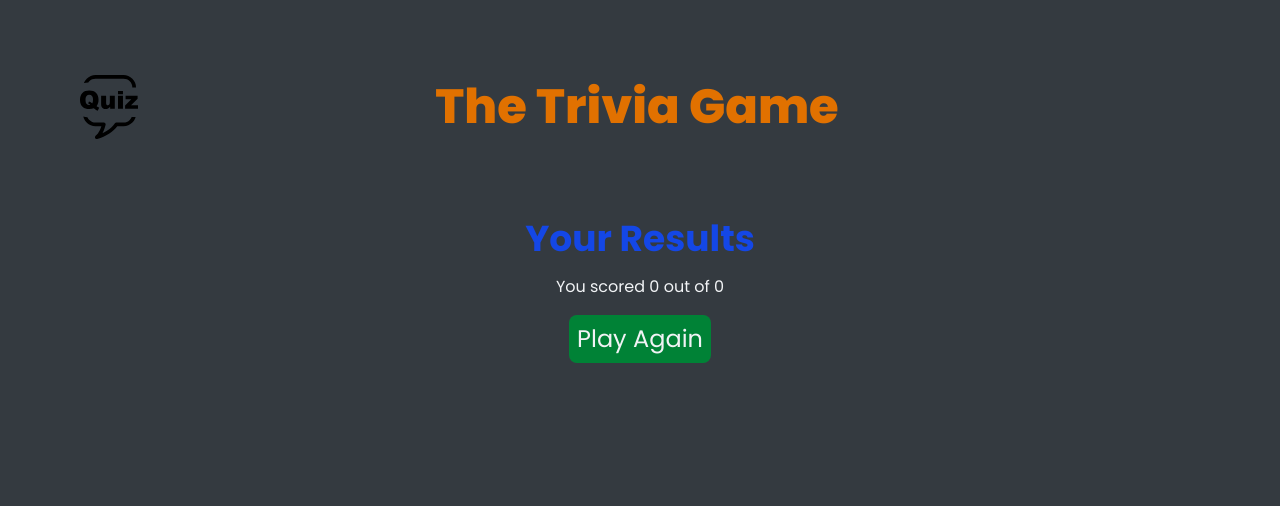
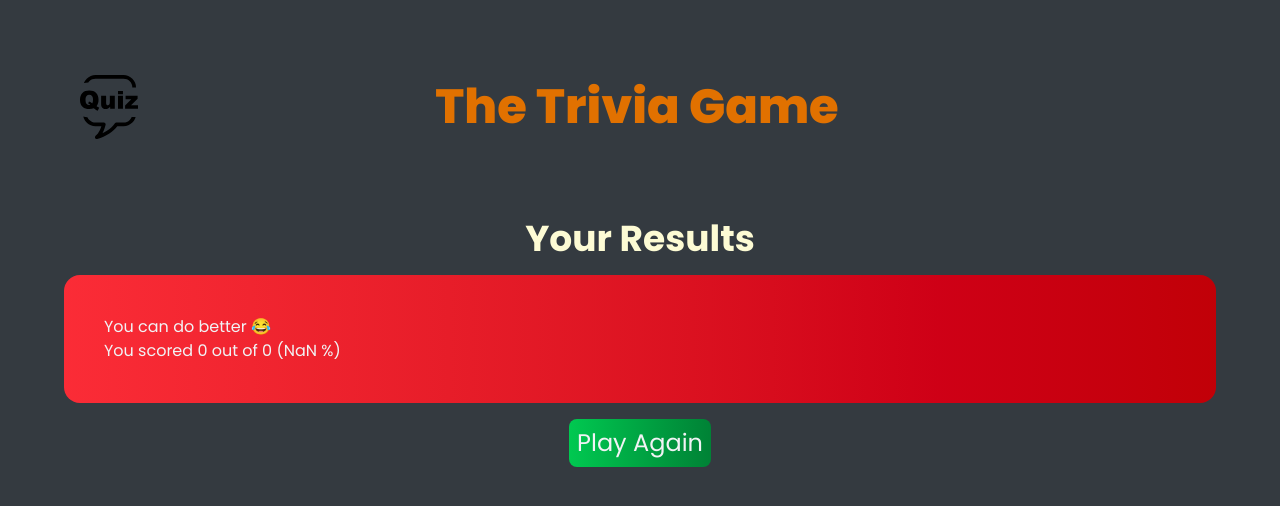
Before and after one commit to Chu29/react-quiz-app, a React (Vite) app: page /quiz-page/results-page in a window 1280 px wide. Shown: the top 506 px of the page. Built offline with nearby package versions, Linux system fonts and the light colour scheme.

Commit message:
feat(ui): Implement card to display success or failed message

```diff
--- a/src/components/ResultsCard.jsx
+++ b/src/components/ResultsCard.jsx
@@ -16,13 +16,26 @@ export default function ResultsCard() {
 
   return (
     <div>
-      <div className="mt-20 flex flex-col gap-4 items-center">
-        <h2 className="text-4xl font-bold text-blue-700">Your Results</h2>
-        <p>
-          You scored {score} out of {questions.length}
+      <div className="mt-20 flex flex-col gap-4 items-center max-w-6xl mx-auto">
+        <h2 className="text-4xl font-bold text-[#FDFBD4]">Your Results</h2>
+        <p
+          className={
+            score > 5
+              ? "bg-linear-to-r from-green-500 to-green-700 h-32 w-full p-10 rounded-2xl"
+              : "bg-linear-to-r from-red-500 to-red-700 h-32 w-full p-10 rounded-2xl"
+          }
+        >
+          {score >= 5 ? (
+            <span>Success 🎉 </span>
+          ) : (
+            <span>You can do better 😂 </span>
+          )}
+          <br />
+          You scored {score} out of {questions.length} (
+          {(score / questions.length) * 100} %)
         </p>
       </div>
-      <div>
+      <div className="max-w-6xl mx-auto">
         {questions.map((question, index) => {
           const userAnswer = answers.find(
             (ans) => ans.questionId === question.id
@@ -34,14 +47,14 @@ export default function ResultsCard() {
               <h3 className="font-semibold">
                 {index + 1}. {question.question}
               </h3>
-              <p>
+              <p className="flex gap-1">
                 Your Answer:
                 <span className={isCorrect ? "text-green-600" : "text-red-600"}>
                   {userAnswer ? userAnswer.answer : "No Answer"}
                 </span>
               </p>
               {!isCorrect && (
-                <p>
+                <p className="flex gap-1">
                   Correct Answer:
                   <span className="text-green-600">
                     {question.correctAnswer}
@@ -53,7 +66,7 @@ export default function ResultsCard() {
         })}
       </div>
       <button
-        className="text-2xl bg-green-700 p-2 rounded-lg hover:bg-green-800 mt-4 cursor-pointer block mx-auto"
+        className="text-2xl bg-linear-to-r from-green-500 to-green-700 p-2 rounded-lg hover:bg-green-800 mt-4 cursor-pointer block mx-auto"
         onClick={() => {
           navigate("/");
         }}
```
